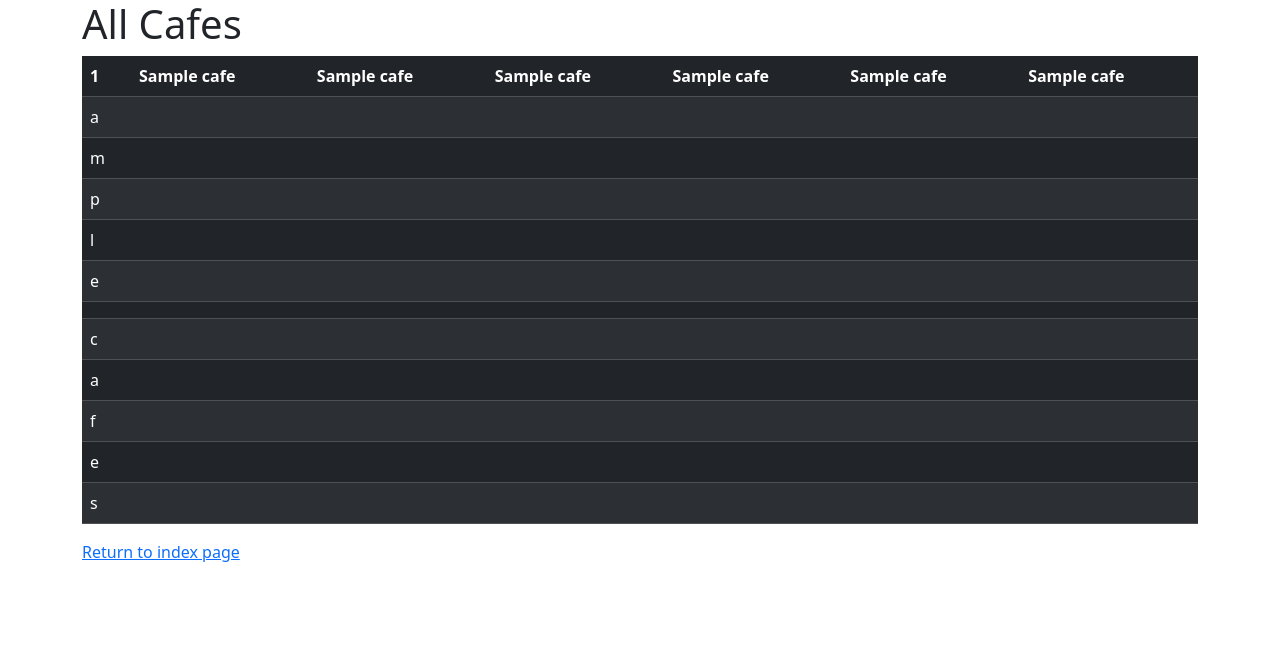
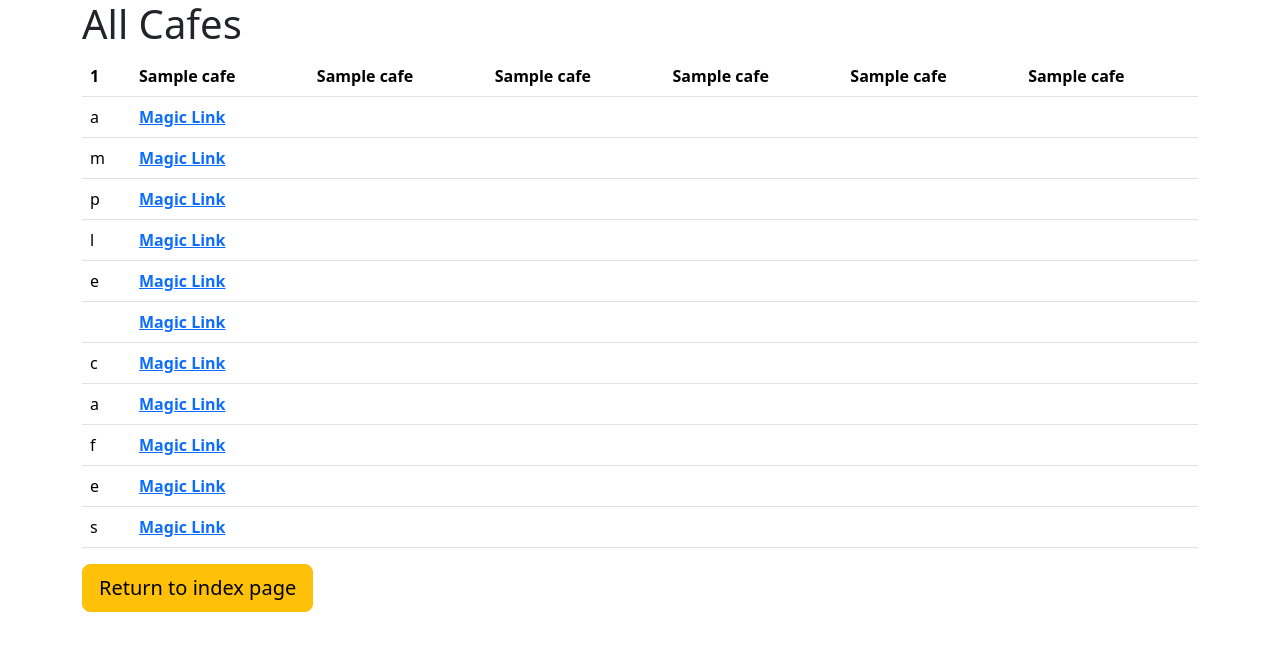
Before and after one commit to krizhnaa/WEB-DEV-TESTS, a Flask app: template day-62-starting-files-coffee-and-wifi/templates/cafes.html in a window 1280 px wide. Shown: the top 651 px of the page. Run offline with Flask 3, Linux system fonts and the light colour scheme; the template is opened without the code that fills it: most values are stand-ins (such as "Sample title", 1, 10 or a date in 2020); some libraries are stand-ins or nearby versions.

Commit message:
Location rendered

```diff
--- a/day-62-starting-files-coffee-and-wifi/templates/cafes.html
+++ b/day-62-starting-files-coffee-and-wifi/templates/cafes.html
@@ -3,13 +3,14 @@
 
 {% block content %}
 
+<div class="jumbotron center">
     <div class="container">
         <div class="row">
             <div class="col-sm-12">
 
                 <h1>All Cafes</h1>
 
-            <table class="table table-dark table-striped table-hover">
+                <table class="table" style="color: white">
                     <thead>
                     <tr>
                         <th scope="col">{{ cafes[0][0] }}</th>
@@ -25,7 +26,7 @@
                     {% for cafe in cafes[1:] %}
                     <tr>
                         <td>{{ cafe[0] }}</td>
-                    <td>{{ cafe[1] }}</td>
+                        <th><a class="warning" href="{{ cafe[1] }}">Magic Link</a></th>
                         <td>{{ cafe[2] }}</td>
                         <td>{{ cafe[3] }}</td>
                         <td>{{ cafe[4] }}</td>
@@ -35,9 +36,8 @@
                     {% endfor %}
                     </tbody>
                 </table>
-
-            <p><a href="{{ url_for('index') }}">Return to index page</a></p>
-
+                <a class="btn btn-warning btn-lg" href="{{ url_for('index') }}" role="button">Return to index page</a>
+            </div>
         </div>
     </div>
 </div>
```
Also changed, not shown: day-62-starting-files-coffee-and-wifi/templates/index.html (+7 -6 lines). Lines whose indentation alone changed are shown as unchanged.
